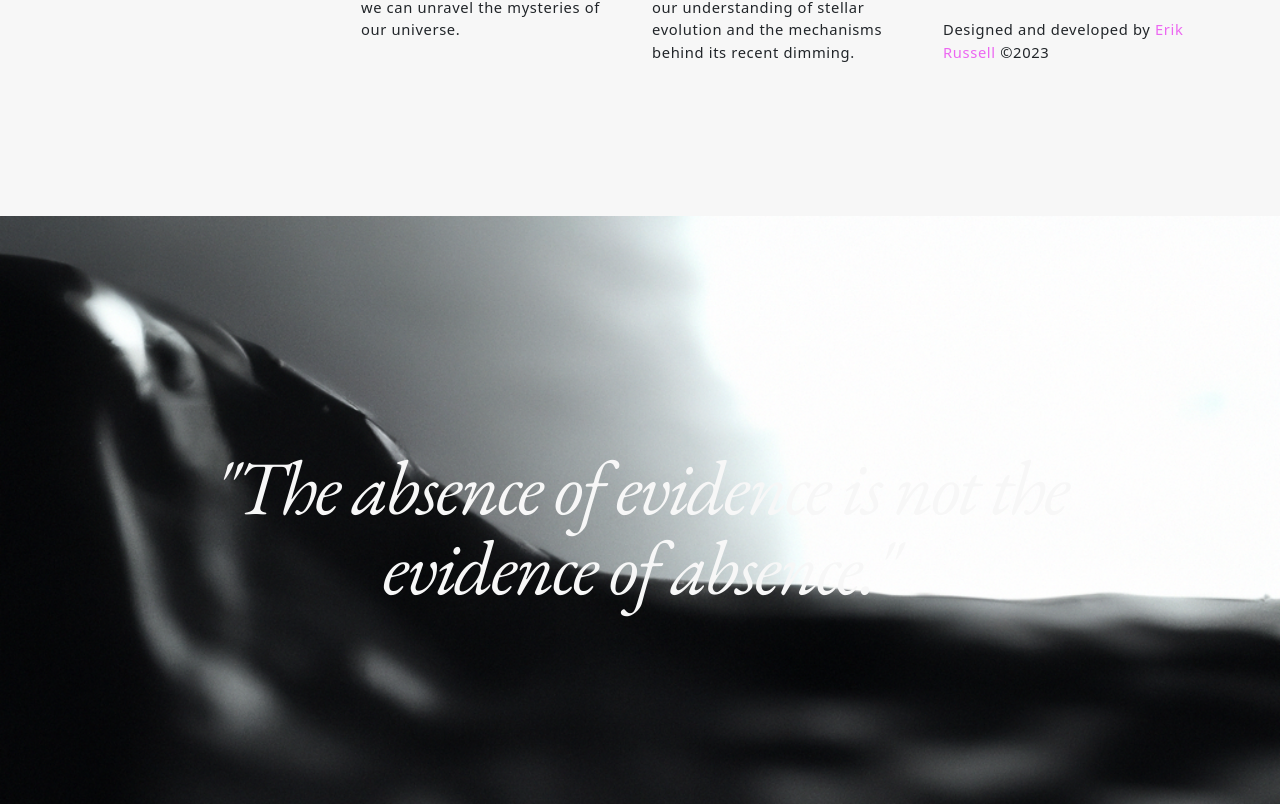
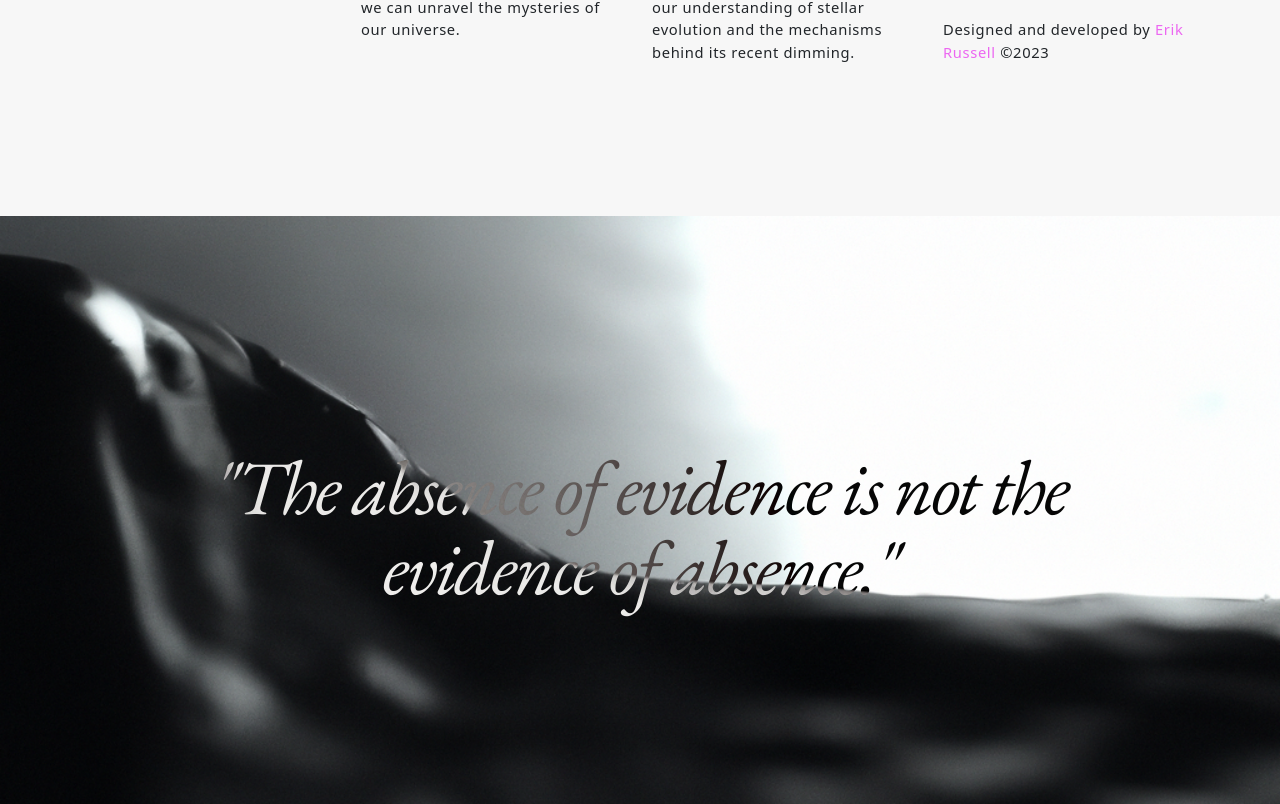
Before and after one commit to Kaltrunner/new-matter, a React (Vite) app: page / in a window 1280 px wide. Shown: the part 369-1173 px from the top of the page. Built offline with nearby package versions, Linux system fonts and the light colour scheme.

Commit message:
mix blend

```diff
--- a/src/componenets/body/body.css
+++ b/src/componenets/body/body.css
@@ -141,6 +141,10 @@
     display: flex;
     align-items: center;
     justify-content: center;
+}
+
+.parallax-one h2 {
+    mix-blend-mode: difference;
 }
 
 .parallax-one-info {
```
